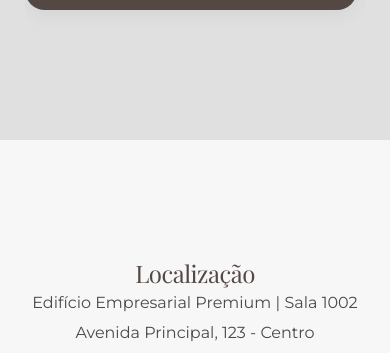
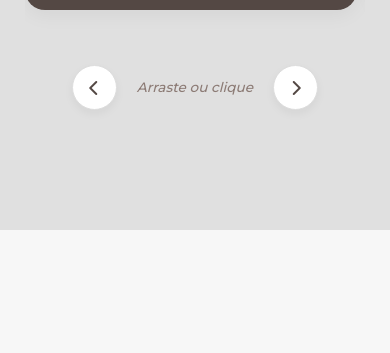
Before and after one commit to AlessandroSilva13/Site-pelo-Gemini, a plain HTML site: page index.html in a window 390 px wide. Shown: the part 3206-3559 px from the top of the page. Drawn offline with nearby package versions, Linux system fonts and the light colour scheme; a web font is replaced by a local one.

Commit message:
Add files via upload

```diff
--- a/index.html
+++ b/index.html
@@ -1,5 +1,6 @@
 <!DOCTYPE html>
 <html lang="pt-br">
+
 <head>
     <meta charset="UTF-8">
     <meta name="viewport" content="width=device-width, initial-scale=1.0">
@@ -7,10 +8,13 @@
 
     <link rel="stylesheet" href="style.css">
 
-    <link rel="stylesheet" href="https://cdnjs.cloudflare.com/ajax/libs/font-awesome/6.5.2/css/all.min.css" integrity="sha512-SnH5WK+bZxgPHs44uWIX+LLJAJ9/2PkPKZ5QiAj6Ta86w+fsb2TkcmfRyVX3pBnMFcV7oQPJkl9QevSCWr3W6A==" crossorigin="anonymous" referrerpolicy="no-referrer" />
+    <link rel="stylesheet" href="https://cdnjs.cloudflare.com/ajax/libs/font-awesome/6.5.2/css/all.min.css"
+        integrity="sha512-SnH5WK+bZxgPHs44uWIX+LLJAJ9/2PkPKZ5QiAj6Ta86w+fsb2TkcmfRyVX3pBnMFcV7oQPJkl9QevSCWr3W6A=="
+        crossorigin="anonymous" referrerpolicy="no-referrer" />
 
     <link href="https://unpkg.com/aos@2.3.1/dist/aos.css" rel="stylesheet">
 </head>
+
 <body>
 
     <a href="https://wa.me/5588993251260" class="btn-flutuante" target="_blank">
@@ -51,7 +55,8 @@
                     <li><a href="#endereco" onclick="toggleSidebar()">Localização</a></li>
                 </ul>
 
-                <a href="https://wa.me/5588993251260" target="_blank" class="btn-agendar btn-sidebar-cta">Agendar Consulta</a>
+                <a href="https://wa.me/5588993251260" target="_blank" class="btn-agendar btn-sidebar-cta">Agendar
+                    Consulta</a>
             </div>
         </nav>
     </header>
@@ -68,10 +73,12 @@
                 com <em>excelência</em> <br class="quebra-mobile">
                 e suavidade.
             </h1>
-            <p class="hero-subtexto">Odontologia humanizada e de alto padrão com a <span class="nome-doutora">Dra. Camila Alves</span>.</p>
+            <p class="hero-subtexto">Odontologia humanizada e de alto padrão com a <span class="nome-doutora">Dra.
+                    Camila Alves</span>.</p>
 
             <div class="hero-cta-group">
-                <a href="https://wa.me/5588993251260" target="_blank" class="btn-principal btn-mobile-pri">Agendar Agora</a>
+                <a href="https://wa.me/5588993251260" target="_blank" class="btn-principal btn-mobile-pri">Agendar
+                    Agora</a>
                 <a href="#especialidades" class="btn-principal btn-desktop-pri btn-mobile-sec">Ver Tratamentos</a>
             </div>
         </div>
@@ -82,7 +89,8 @@
             <div class="conteudo-sobre" data-aos="fade-right">
                 <h2>Uma experiência <br><em>única</em> de cuidado.</h2>
                 <p class="descricao-destaque">
-                    Referência em odontologia focada no conforto. Transformamos sua visita ao dentista em um momento de renovação e autoestima.
+                    Referência em odontologia focada no conforto. Transformamos sua visita ao dentista em um momento de
+                    renovação e autoestima.
                 </p>
                 <div class="botoes-interativos">
                     <button class="active-btn" onclick="mostrarConteudo('formacao', this)">Vida Acadêmica</button>
@@ -92,11 +100,14 @@
                 <div id="conteudo-dinamico" class="caixa-texto-transparente">
                     <div id="formacao" class="tab-content">
                         <h3>Formação de Excelência</h3>
-                        <p>Especialista em Reabilitação Oral e Estética Avançada. A <span class="nome-doutora">Dra. Camila Alves</span> possui formação internacional e dedica-se a transformar sorrisos com técnicas minimamente invasivas.</p>
+                        <p>Especialista em Reabilitação Oral e Estética Avançada. A <span class="nome-doutora">Dra.
+                                Camila Alves</span> possui formação internacional e dedica-se a transformar sorrisos com
+                            técnicas minimamente invasivas.</p>
                     </div>
                     <div id="principios" class="tab-content" style="display:none;">
                         <h3>Nossos Valores</h3>
-                        <p>Ética, transparência e acolhimento absoluto. Acreditamos que a saúde bucal começa com a segurança e o conforto do paciente.</p>
+                        <p>Ética, transparência e acolhimento absoluto. Acreditamos que a saúde bucal começa com a
+                            segurança e o conforto do paciente.</p>
                     </div>
                 </div>
 
@@ -123,7 +134,8 @@
                 <p class="subtitulo-grid" data-aos="fade-up">Cuidamos de cada detalhe do seu sorriso.</p>
 
                 <div class="cards-grid-completo">
-                    <a href="https://wa.me/5588993251260?text=Olá, gostaria de agendar uma consulta!" target="_blank" class="card card-destaque-bento" data-aos="fade-up">
+                    <a href="https://wa.me/5588993251260?text=Olá, gostaria de agendar uma consulta!" target="_blank"
+                        class="card card-destaque-bento" data-aos="fade-up">
                         <i class="fa-solid fa-medal"></i>
                         <div>
                             <h3>Primeira Consulta</h3>
@@ -131,41 +143,58 @@
                         </div>
                     </a>
 
-                    <a href="https://wa.me/5588993251260?text=Olá, gostaria de agendar uma consulta!" target="_blank" class="card" data-aos="fade-up">
+                    <a href="https://wa.me/5588993251260?text=Olá, gostaria de agendar uma consulta!" target="_blank"
+                        class="card" data-aos="fade-up">
                         <i class="fa-solid fa-wand-magic-sparkles"></i>
                         <h3>Limpeza</h3>
                         <p>Profilaxia completa para um sorriso saudável.</p>
                     </a>
 
-                    <a href="https://wa.me/5588993251260?text=Olá, gostaria de mais informações!" target="_blank" class="card" data-aos="fade-up">
+                    <a href="https://wa.me/5588993251260?text=Olá, gostaria de mais informações!" target="_blank"
+                        class="card" data-aos="fade-up">
                         <i class="fa-regular fa-gem"></i>
                         <h3>Clareamento</h3>
                         <p>Devolva o brilho natural dos seus dentes.</p>
                     </a>
 
-                    <a href="https://wa.me/5588993251260?text=Olá, gostaria de mais informações!" target="_blank" class="card" data-aos="fade-up">
+                    <a href="https://wa.me/5588993251260?text=Olá, gostaria de mais informações!" target="_blank"
+                        class="card" data-aos="fade-up">
                         <i class="fa-solid fa-tooth"></i>
                         <h3>Canal</h3>
                         <p>Tratamento endodôntico com tecnologia rotatória.</p>
                     </a>
 
-                    <a href="https://wa.me/5588993251260?text=Olá, gostaria de mais informações!" target="_blank" class="card" data-aos="fade-up">
+                    <a href="https://wa.me/5588993251260?text=Olá, gostaria de mais informações!" target="_blank"
+                        class="card" data-aos="fade-up">
                         <i class="fa-solid fa-hand-holding-medical"></i>
                         <h3>Exodontia</h3>
                         <p>Remoção de sisos e dentes comprometidos.</p>
                     </a>
 
-                    <a href="https://wa.me/5588993251260?text=Olá, gostaria de mais informações!" target="_blank" class="card" data-aos="fade-up">
+                    <a href="https://wa.me/5588993251260?text=Olá, gostaria de mais informações!" target="_blank"
+                        class="card" data-aos="fade-up">
                         <i class="fa-solid fa-child"></i>
                         <h3>Pediatria</h3>
                         <p>Atendimento lúdico para os pequenos.</p>
                     </a>
 
-                    <a href="https://wa.me/5588993251260?text=Olá, preciso de um atendimento urgente!" target="_blank" class="card card-alerta" data-aos="fade-up">
+                    <a href="https://wa.me/5588993251260?text=Olá, preciso de um atendimento urgente!" target="_blank"
+                        class="card card-alerta" data-aos="fade-up">
                         <i class="fa-solid fa-kit-medical"></i>
                         <h3>Emergências</h3>
                         <p>Alívio imediato para dor e traumas.</p>
                     </a>
+                </div>
+                <div class="controles-mobile">
+                    <button class="btn-nav" id="btnEsq" aria-label="Anterior">
+                        <i class="fa-solid fa-chevron-left"></i>
+                    </button>
+
+                    <span class="texto-arraste">Arraste ou clique</span>
+
+                    <button class="btn-nav" id="btnDir" aria-label="Próximo">
+                        <i class="fa-solid fa-chevron-right"></i>
+                    </button>
                 </div>
             </div>
         </div>
@@ -178,7 +207,10 @@
                 <p>Edifício Empresarial Premium | Sala 1002<br>Avenida Principal, 123 - Centro</p>
             </div>
             <div class="mapa-container">
-                <iframe src="https://www.google.com/maps/embed?pb=!4v1767839533421!6m8!1m7!1saZRt5ZucZDRq734G9BkjcQ!2m2!1d-3.724857273147351!2d-38.47315416843205!3f153.78!4f0!5f0.7820865974627469" width="600" height="450" style="border:0;" allowfullscreen="" loading="lazy" referrerpolicy="no-referrer-when-downgrade"></iframe>
+                <iframe
+                    src="https://www.google.com/maps/embed?pb=!4v1767839533421!6m8!1m7!1saZRt5ZucZDRq734G9BkjcQ!2m2!1d-3.724857273147351!2d-38.47315416843205!3f153.78!4f0!5f0.7820865974627469"
+                    width="600" height="450" style="border:0;" allowfullscreen="" loading="lazy"
+                    referrerpolicy="no-referrer-when-downgrade"></iframe>
             </div>
         </div>
     </section>
@@ -189,11 +221,13 @@
 
             <div class="dados-legais">
                 <p>Dra. Camila Alves - Cirurgiã Dentista</p>
-                <p>CRO-CE 00.000 <br> <a href="https://website.cfo.org.br/busca-profissionais/" target="_blank">Verificar regularidade no CFO</a></p>
+                <p>CRO-CE 00.000 <br> <a href="https://website.cfo.org.br/busca-profissionais/"
+                        target="_blank">Verificar regularidade no CFO</a></p>
             </div>
 
             <div class="redes-sociais">
-                <a href="https://www.instagram.com/camilarapereira/" target="_blank"><i class="fa-brands fa-instagram"></i></a>
+                <a href="https://www.instagram.com/camilarapereira/" target="_blank"><i
+                        class="fa-brands fa-instagram"></i></a>
                 <a href="https://wa.me/5588993251260" target="_blank"><i class="fa-brands fa-whatsapp"></i></a>
             </div>
         </div>
@@ -224,4 +258,5 @@
         }
     </script>
 </body>
+
 </html>
--- a/style.css
+++ b/style.css
@@ -395,3 +395,60 @@ footer { background: var(--taupe-dark); color: #EFEFEF; padding: 80px 0; text-al
     .btn-flutuante { width: 60px; height: 60px; padding: 0; justify-content: center; }
     .btn-flutuante span { display: none; }
 }
+/* ==========================================================
+   ADICIONE ISSO NO FINAL DO ARQUIVO CSS (FORA DO MEDIA QUERY)
+   Para garantir que não apareça no Desktop
+   ========================================================== */
+.controles-mobile { display: none; }
+
+
+/* ==========================================================
+   AGORA, DENTRO DO @MEDIA (max-width: 992px)
+   Atualize/Adicione estas partes:
+   ========================================================== */
+
+@media (max-width: 992px) {
+
+    /* ... (Mantenha os códigos anteriores do Header, Hero, Menu...) ... */
+
+    /* 1. REMOVE O TEXTO ANTIGO DO TÍTULO */
+    .coluna-grid-conteudo h2:before {
+        content: none !important; /* Remove o "(Arraste para o lado)" antigo */
+    }
+
+    /* 2. ESTILO DOS NOVOS CONTROLES (Setas + Texto) */
+    .controles-mobile {
+        display: flex;
+        align-items: center;
+        justify-content: center;
+        gap: 20px;
+        margin-top: 25px;
+        padding-bottom: 20px;
+    }
+
+    .texto-arraste {
+        font-size: 0.85rem;
+        color: #8C7B75; /* Cor Taupe Light */
+        font-style: italic;
+        font-weight: 500;
+    }
+
+    .btn-nav {
+        background: white;
+        border: 1px solid #DDD;
+        color: var(--taupe-dark);
+        width: 45px; height: 45px;
+        border-radius: 50%;
+        display: flex; align-items: center; justify-content: center;
+        font-size: 1rem;
+        cursor: pointer;
+        box-shadow: 0 4px 10px rgba(0,0,0,0.05);
+        transition: 0.2s;
+    }
+
+    .btn-nav:active {
+        background: var(--taupe-dark);
+        color: white;
+        transform: scale(0.95);
+    }
+}
```
